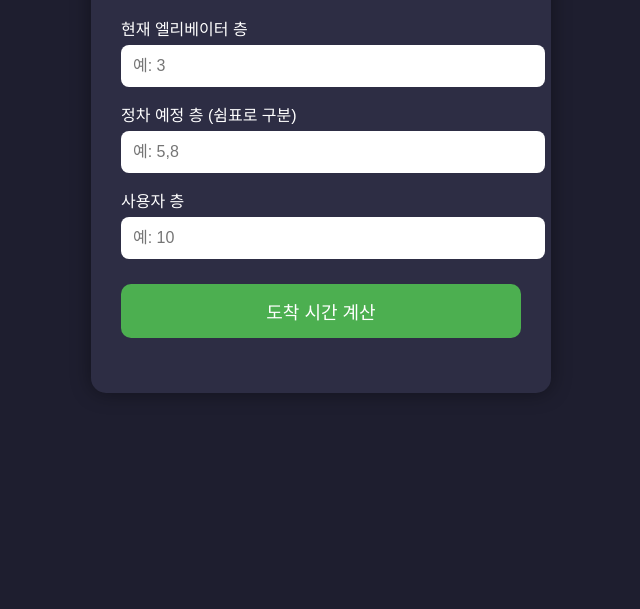
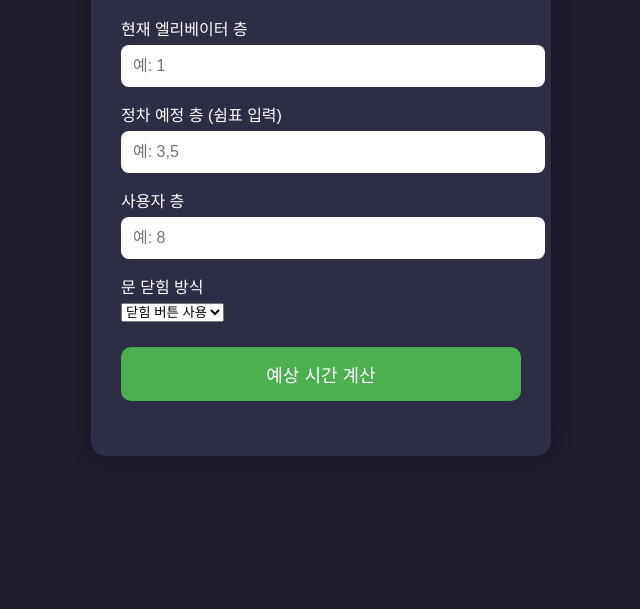
Before and after one commit to clearycloud/project-hi, a plain HTML site: page index.html in a window 1280 px wide. Shown: the part 191-800 px from the top of the page, without its empty margins (319-959 px from the left). Drawn offline with Linux system fonts and the light colour scheme.

Commit message:
Update index.html

```diff
--- a/index.html
+++ b/index.html
@@ -3,28 +3,40 @@
 <head>
     <meta charset="UTF-8">
     <meta name="viewport" content="width=device-width, initial-scale=1.0">
-    <title>엘리베이터 도착 예정 시간</title>
-    <link rel="stylesheet" href="style.css">
+    <title>엘리베이터 ETA 시스템</title>
+    <link rel="stylesheet" href="./style.css">
 </head>
 <body>
 
-    <div class="container">
-        <h1>🚪 엘리베이터 ETA 계산기</h1>
+<div class="container">
 
-        <label>현재 엘리베이터 층</label>
-        <input type="number" id="currentFloor" placeholder="예: 3">
+    <h1>🚪 엘리베이터 도착 시간 예측</h1>
 
-        <label>정차 예정 층 (쉼표로 구분)</label>
-        <input type="text" id="stops" placeholder="예: 5,8">
+    <label>현재 엘리베이터 층</label>
+    <input type="number" id="currentFloor" placeholder="예: 1">
 
-        <label>사용자 층</label>
-        <input type="number" id="userFloor" placeholder="예: 10">
+    <label>정차 예정 층 (쉼표 입력)</label>
+    <input type="text" id="stops" placeholder="예: 3,5">
 
-        <button onclick="calculateETA()">도착 시간 계산</button>
+    <label>사용자 층</label>
+    <input type="number" id="userFloor" placeholder="예: 8">
 
-        <div id="result"></div>
-    </div>
+    <label>문 닫힘 방식</label>
 
-    <script src="script.js"></script>
+    <select id="doorMode">
+        <option value="button">닫힘 버튼 사용</option>
+        <option value="auto">자동 닫힘</option>
+    </select>
+
+    <button onclick="calculateETA()">
+        예상 시간 계산
+    </button>
+
+    <div id="result"></div>
+
+</div>
+
+<script src="./script.js"></script>
+
 </body>
 </html>
```
